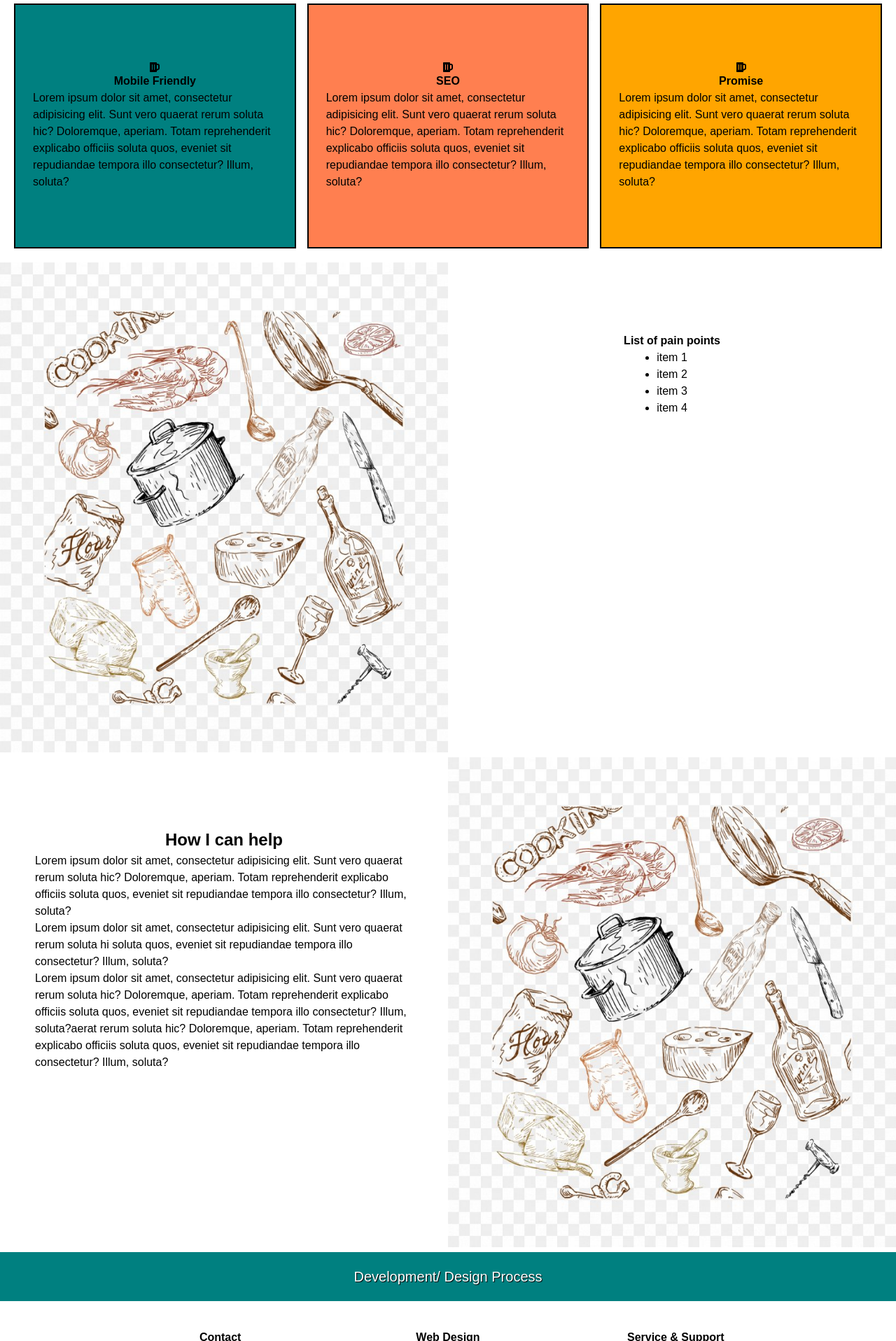
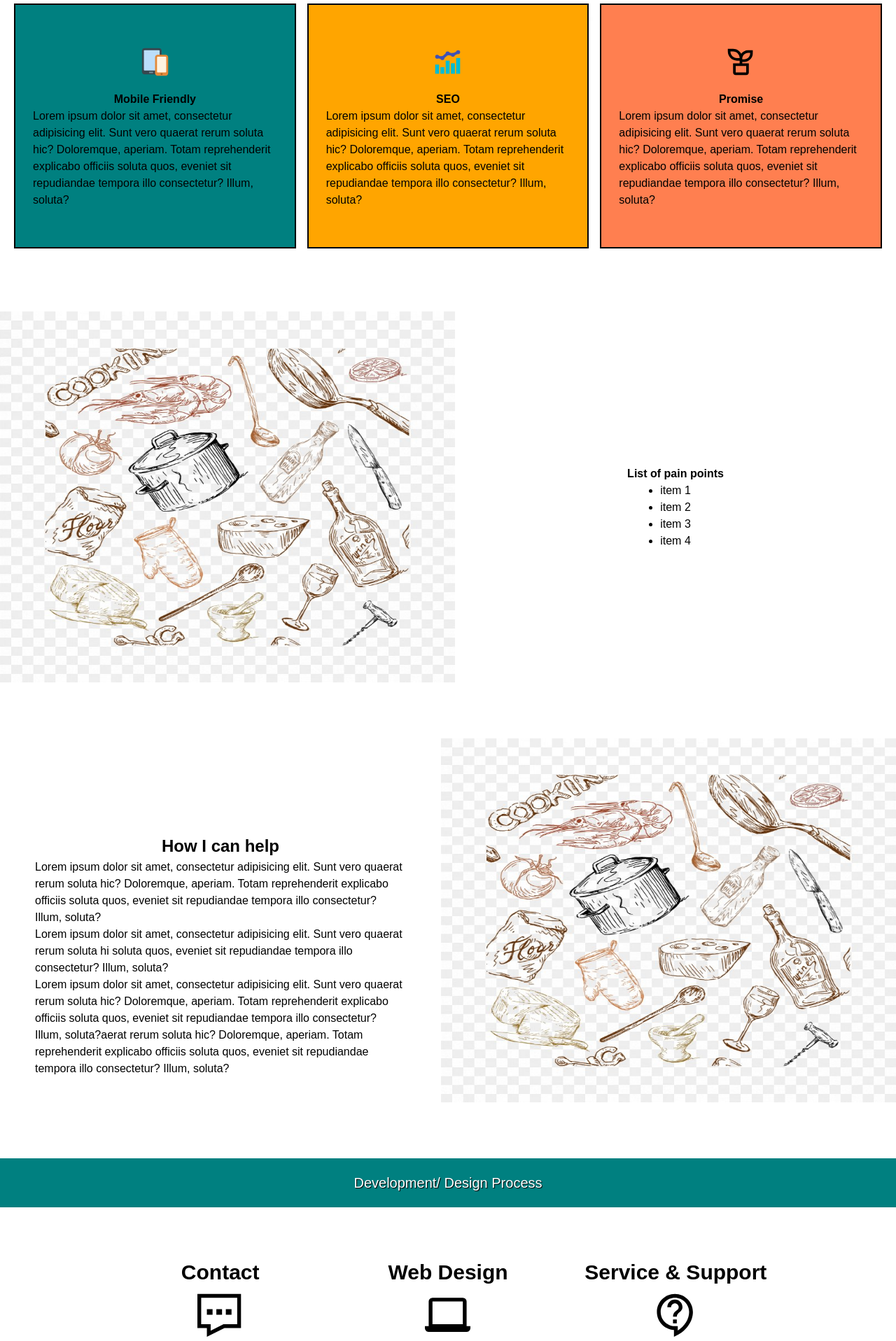
Before and after one commit to elsahv/WRITING-TO-BETTER-HEALTH-nextjs-sanity-styled-components, a Next.js app: page / in a window 1280 px wide. Shown: the part 884-2800 px from the top of the page at 70% size. Built offline with nearby package versions, Linux system fonts and the light colour scheme.

Commit message:
css adjust all pages

```diff
--- a/components/sections/homepage/DevDesignProcess.js
+++ b/components/sections/homepage/DevDesignProcess.js
@@ -1,4 +1,6 @@
 import { ThreeCol, Left, Middle, Right } from "../../styles/ThreeCol.styled";
+import { GrContact, GrPersonalComputer } from "react-icons/gr";
+import { MdOutlineContactSupport } from "react-icons/md";
 import styled from "styled-components";
 
 const Banner = styled.div`
@@ -14,21 +16,20 @@ const Banner = styled.div`
 `;
 
 const BottomCTA = styled.div`
-  // display: flex;
-  // justify-content: center;
-  // flex-direction: column;
-  background: teal;
-  color: aquamarine;
-  text-shadow: 1px 1px 1px #000;
+  background-image: url("/images/sketch3.jpg");
+  // background-repeat: no-repeat;
+  border-top: solid 1px #000;
+  color: #fff;
+  text-shadow: 3px 3px 3px #000;
   width: 100%;
-  padding: 20px 0 20px 300px;
-  button {
-  }
+  padding: 60px 0 20px 300px;
+  height: 250px;
 `;
 
 const EmailCTABtn = styled.button`
   background: coral;
-  color: teal;
+  color: #fff;
+  text-shadow: 1px 1px 1px #000;
   border: solid 1px #000;
   padding: 10px 15px;
   margin-top: 30px;
@@ -42,14 +43,26 @@ const EmailCTABtn = styled.button`
   }
 `;
 
+const Title = styled.h4`
+  font-size: 30px;
+`;
+
+const IconWrapper = styled.div`
+  font-size: 65px;
+`;
 export default function DevDesignProcess() {
   return (
     <div>
       <Banner>Development/ Design Process</Banner>
-      <ThreeCol style={{ padding: "40px 160px", textAlign: "center" }}>
+      <ThreeCol
+        style={{ padding: "40px 160px", textAlign: "center", margin: "30px 0" }}
+      >
         <Left>
-          <h4>Contact</h4>
-          img
+          <Title>Contact</Title>
+          <IconWrapper>
+            <GrContact />
+          </IconWrapper>
+
           <p>
             Lorem ipsum dolor sit amet, consectetur adipisicing elit. Sunt vero
             quaerat rerum soluta hic? Doloremque, aperiam. Totam reprehenderit
@@ -58,8 +71,11 @@ export default function DevDesignProcess() {
           </p>
         </Left>
         <Middle>
-          <h4>Web Design</h4>
-          img
+          <Title>Web Design</Title>
+          <IconWrapper>
+            <GrPersonalComputer />
+          </IconWrapper>
+
           <p>
             Lorem ipsum dolor sit amet, consectetur adipisicing elit. Sunt vero
             quaerat rerum soluta hic? Doloremque, aperiam. Totam reprehenderit
@@ -68,8 +84,11 @@ export default function DevDesignProcess() {
           </p>
         </Middle>
         <Right>
-          <h4>Service & Support</h4>
-          img
+          <Title>Service & Support</Title>
+          <IconWrapper>
+            <MdOutlineContactSupport />
+          </IconWrapper>
+
           <p>
             Lorem ipsum dolor sit amet, consectetur adipisicing elit. Sunt vero
             quaerat rerum soluta hic? Doloremque, aperiam. Totam reprehenderit
@@ -80,7 +99,7 @@ export default function DevDesignProcess() {
       </ThreeCol>
       <>
         <BottomCTA>
-          <h2 style={{ fontSize: "35px" }}>Lets gets started</h2>
+          <h2 style={{ fontSize: "40px" }}>Lets gets started</h2>
           <EmailCTABtn>Lets go!</EmailCTABtn>
         </BottomCTA>
       </>
--- a/components/sections/homepage/SellingPoints.js
+++ b/components/sections/homepage/SellingPoints.js
@@ -29,7 +29,7 @@ export default function SellingPoints() {
             alt="about-me"
             // layout="responsive"
             className="img"
-            style={{ width: "100%", height: "700px" }}
+            style={{ width: "650px", height: "600px", paddingTop: "70px" }}
           />
         </LeftSide>
         <RightSide>
@@ -44,7 +44,7 @@ export default function SellingPoints() {
           </PainPts>
         </RightSide>
       </Grid>
-      <Grid>
+      <Grid style={{ padding: "40px 0" }}>
         <LeftSide>
           <SellingPts>
             <h2>How I can help</h2>
@@ -76,7 +76,7 @@ export default function SellingPoints() {
             alt="about-me"
             // layout="responsive"
             className="img"
-            style={{ width: "100%", height: "700px" }}
+            style={{ width: "650px", height: "600px", padding: "40px 0" }}
           />
         </RightSide>
       </Grid>
--- a/components/sections/homepage/ThreeColSection.js
+++ b/components/sections/homepage/ThreeColSection.js
@@ -1,5 +1,6 @@
 import { ThreeCol, Left, Middle, Right } from "../../styles/ThreeCol.styled";
-import { FaBeer } from "react-icons/fa";
+import { RiPlantLine } from "react-icons/ri";
+import { FcSmartphoneTablet, FcComboChart } from "react-icons/fc";
 import styled from "styled-components";
 
 const Sq = styled.div`
@@ -14,13 +15,18 @@ const Sq = styled.div`
     padding: 0 25px;
   }
 `;
+const IconWrapper = styled.div`
+  font-size: 45px;
+`;
 export default function ThreeColumnSection() {
   return (
     <div>
       <ThreeCol style={{ margin: "20px" }}>
         <Left>
           <Sq style={{ background: "teal" }}>
-            <FaBeer />
+            <IconWrapper>
+              <FcSmartphoneTablet />
+            </IconWrapper>
             <h4>Mobile Friendly</h4>
             <p>
               Lorem ipsum dolor sit amet, consectetur adipisicing elit. Sunt
@@ -31,8 +37,10 @@ export default function ThreeColumnSection() {
           </Sq>
         </Left>
         <Middle>
-          <Sq style={{ background: "coral" }}>
-            <FaBeer />
+          <Sq style={{ background: "orange" }}>
+            <IconWrapper>
+              <FcComboChart />
+            </IconWrapper>
             <h4>SEO</h4>
             <p>
               Lorem ipsum dolor sit amet, consectetur adipisicing elit. Sunt
@@ -43,8 +51,11 @@ export default function ThreeColumnSection() {
           </Sq>
         </Middle>
         <Right>
-          <Sq style={{ background: "orange" }}>
-            <FaBeer />
+          <Sq style={{ background: "coral" }}>
+            <IconWrapper>
+              <RiPlantLine />
+            </IconWrapper>
+
             <h4>Promise</h4>
             <p>
               Lorem ipsum dolor sit amet, consectetur adipisicing elit. Sunt
--- a/components/styles/Grid.styled.js
+++ b/components/styles/Grid.styled.js
@@ -16,16 +16,16 @@ export const Grid = styled.div`
 export const LeftSide = styled.div`
   grid-area: leftSide;
   // background: teal;
-  // display: flex;
-  // justify-content: center;
+  display: flex;
+  justify-content: center;
   // align-items: center;
   // flex-direction: column;
 `;
 export const RightSide = styled.div`
   grid-area: rightSide;
   // background: coral;
-  // display: flex;
-  // justify-content: center;
+  display: flex;
+  justify-content: center;
   // align-items: center;
-  // flex-direction: column;
+  flex-direction: column;
 `;
```
Also changed, not shown: pages/blog.js (+34 -4 lines).
